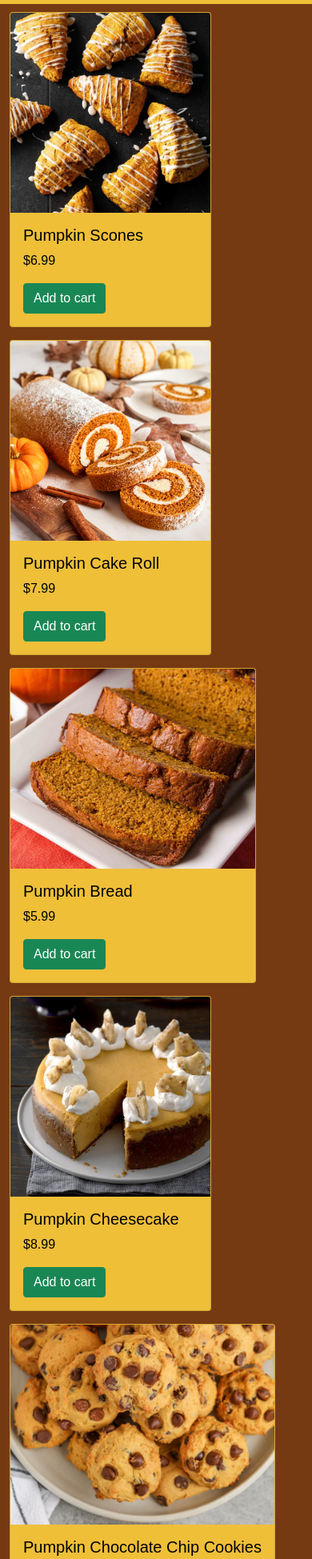
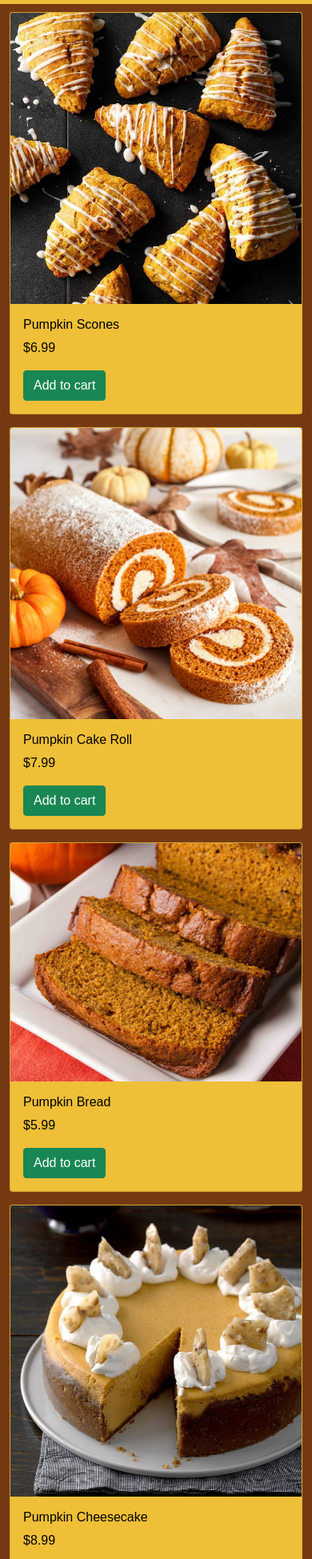
Before and after one commit to trbern1/Jack-Of-All-Lanterns, a plain HTML site: page menu.html in a window 390 px wide. Shown: the part 51-2000 px from the top of the page at 80% size. Drawn offline with nearby package versions, Linux system fonts and the light colour scheme.

Commit message:
Styling for menu items

```diff
--- a/assets/css/style.css
+++ b/assets/css/style.css
@@ -88,8 +88,11 @@ body{
 }
 
 @media only screen and (max-width: 580px){
-#menuimg{
-    height: 250px;
+/* #menuimg{
+    /* height: 250px; }*/
+.card-img-top {
+    min-width: 100%;
+    height: 100%;
 }
 }
 
--- a/menu.html
+++ b/menu.html
@@ -49,7 +49,7 @@
               <div class="card">
               <img id="menuimg" src="./assets/images/Moist-Pumpkin-Scones.jpg" class="card-img-top flex-img" alt="Pumpkin Scones">
               <div class="card-body">
-                <h5 class="card-title">Pumpkin Scones</h5>
+                <h6 class="card-title">Pumpkin Scones</h6>
                 <p class="card-text">$6.99</p>
                 <button type="button" class="menu-btn btn btn-success" id="item1">Add to cart</button>
               </div>
@@ -61,7 +61,7 @@
             <div class="card">
               <img id="menuimg" src="./assets/images/Pumpkin-Cake-Roll.jpg" class="card-img-top" alt="Pumpkin Cake Roll">
               <div class="card-body">
-                <h5 class="card-title">Pumpkin Cake Roll</h5>
+                <h6 class="card-title">Pumpkin Cake Roll</h6>
                 <p class="card-text">$7.99</p>
               <button type="button" class="menu-btn btn btn-success" id="item2">Add to cart</button>
             </div>
@@ -73,7 +73,7 @@
           <div class="card">
             <img id="menuimg" src="./assets/images/Pumpkin-Bread.jpg" class="card-img-top" alt="Pumpkin Bread">
             <div class="card-body">
-              <h5 class="card-title">Pumpkin Bread</h5>
+              <h6 class="card-title">Pumpkin Bread</h6>
               <p class="card-text">$5.99</p>
             <button type="button" class="menu-btn btn btn-success" id="item3">Add to cart</button>
             </div>
@@ -85,7 +85,7 @@
           <div class="card">
             <img id="menuimg" src="./assets/images/Pumpkin-Cheesecake.jpg" class="card-img-top" alt="Pumpkin Cheesecake">
             <div class="card-body">
-              <h5 class="card-title">Pumpkin Cheesecake</h5>
+              <h6 class="card-title">Pumpkin Cheesecake</h6>
               <p class="card-text">$8.99</p>
             <button type="button" class="menu-btn btn btn-success" id="item4">Add to cart</button>
             </div>
@@ -97,7 +97,7 @@
           <div class="card">
             <img id="menuimg" src="./assets/images/Pumpkin-Chocolate-Chip-Cookies.jpg" class="card-img-top" alt="Pumpkin Chocolate Chip Cookies">
             <div class="card-body">
-              <h5 class="card-title">Pumpkin Chocolate Chip Cookies</h5>
+              <h6 class="card-title">Pumpkin Chocolate Chip Cookies</h6>
               <p class="card-text">$5.99</p>
               <button type="button" class="menu-btn btn btn-success" id="item5">Add to cart</button>
             </div>
@@ -109,7 +109,7 @@
           <div class="card">
             <img id="menuimg" src="./assets/images/pumpkin-muffins.jpg" class="card-img-top" alt="Pumpkin Muffins">
             <div class="card-body">
-              <h5 class="card-title">Pumpkin Muffin</h5>
+              <h6 class="card-title">Pumpkin Muffin</h6>
               <p class="card-text">$4.99</p>
               <button type="button" class="menu-btn btn btn-success" id="item6">Add to cart</button>
             </div>
@@ -121,7 +121,7 @@
           <div class="card">
             <img id="menuimg" src="./assets/images/Pumpkin-Spice-Bagels.jpg" class="card-img-top" alt="Pumpkin Spice Bagels">
             <div class="card-body">
-              <h5 class="card-title">Pumpkin Spice Bagels</h5>
+              <h6 class="card-title">Pumpkin Spice Bagels</h6>
               <p class="card-text">$5.99</p>
               <button type="button" class="menu-btn btn btn-success" id="item7">Add to cart</button>
             </div>
@@ -133,7 +133,7 @@
           <div class="card">
             <img id="menuimg" src="./assets/images/Traditional-Pumpkin-Pie_.jpg" class="card-img-top" alt="Traditional Pumpkin Pie">
             <div class="card-body">
-              <h5 class="card-title">Traditional Pumpkin Pie</h5>
+              <h6 class="card-title">Traditional Pumpkin Pie</h6>
               <p class="card-text">$8.99</p>
               <button type="button" class="menu-btn btn btn-success" id="item8">Add to cart</button>
             </div>
```
